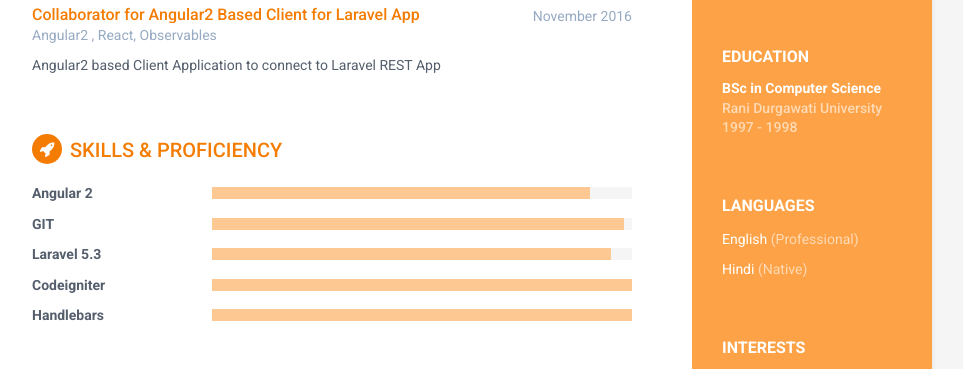
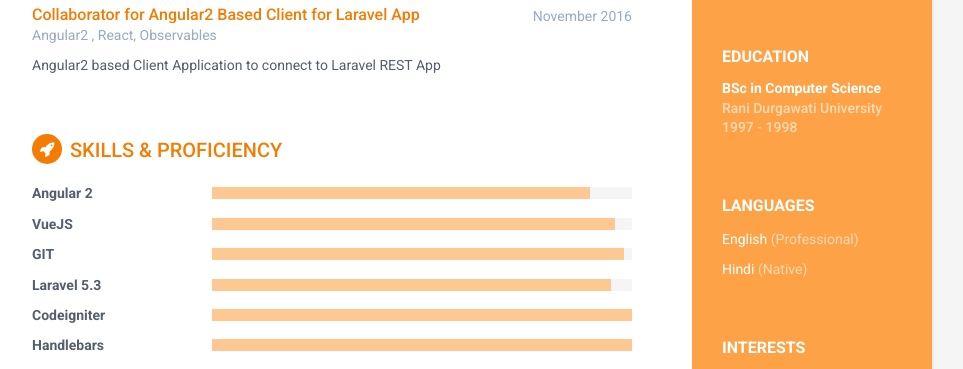
Before and after one commit to sourabh-cloud/sourabh-cloud.github.io, a plain HTML site: page index.html in a window 1280 px wide. Shown: the part 651-1020 px from the top of the page, without its empty margins (188-1151 px from the left). Drawn offline with Linux system fonts and the light colour scheme.

Commit message:
Vue Js updated

```diff
--- a/index.html
+++ b/index.html
@@ -202,6 +202,14 @@
                             </div><!--//level-bar-->
                         </div><!--//item-->
 
+  <div class="item">
+                            <h3 class="level-title">VueJS</h3>
+                            <div class="level-bar">
+                                <div class="level-bar-inner" data-level="96%">
+                                </div>
+                            </div><!--//level-bar-->
+                        </div><!--//item-->
+
 
                         <div class="item">
                             <h3 class="level-title">GIT</h3>
```
